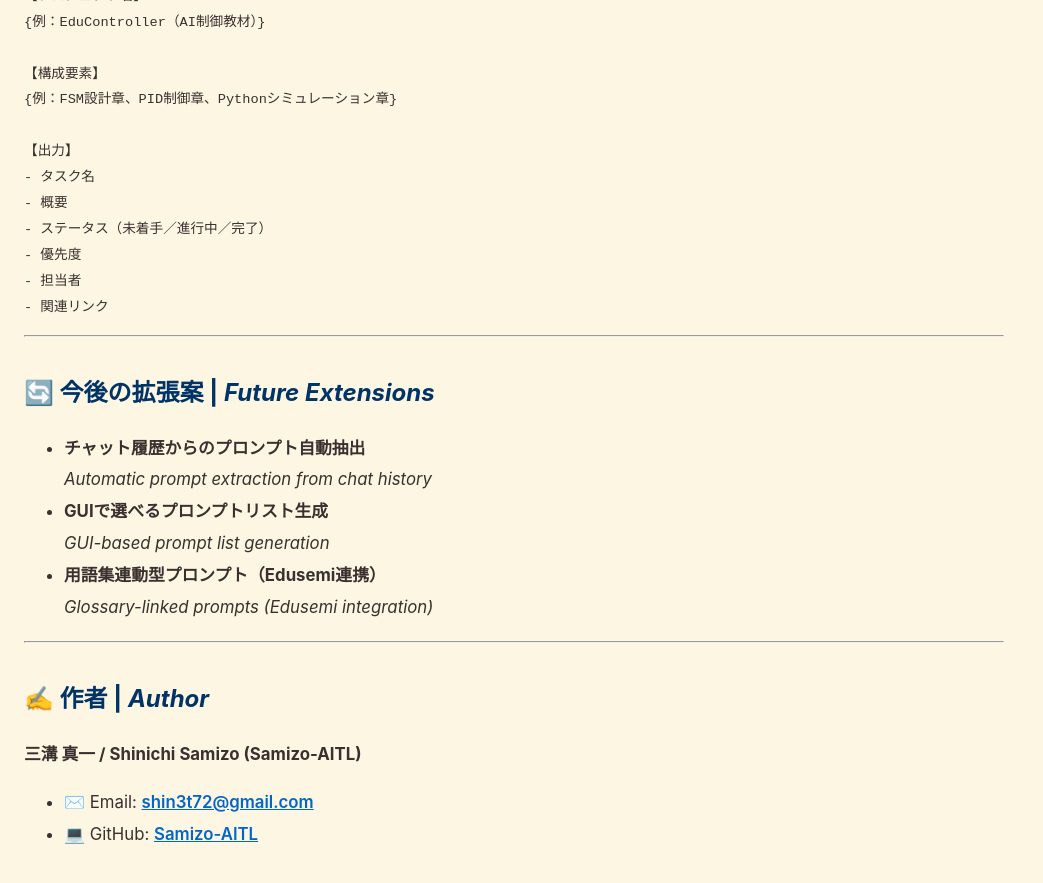
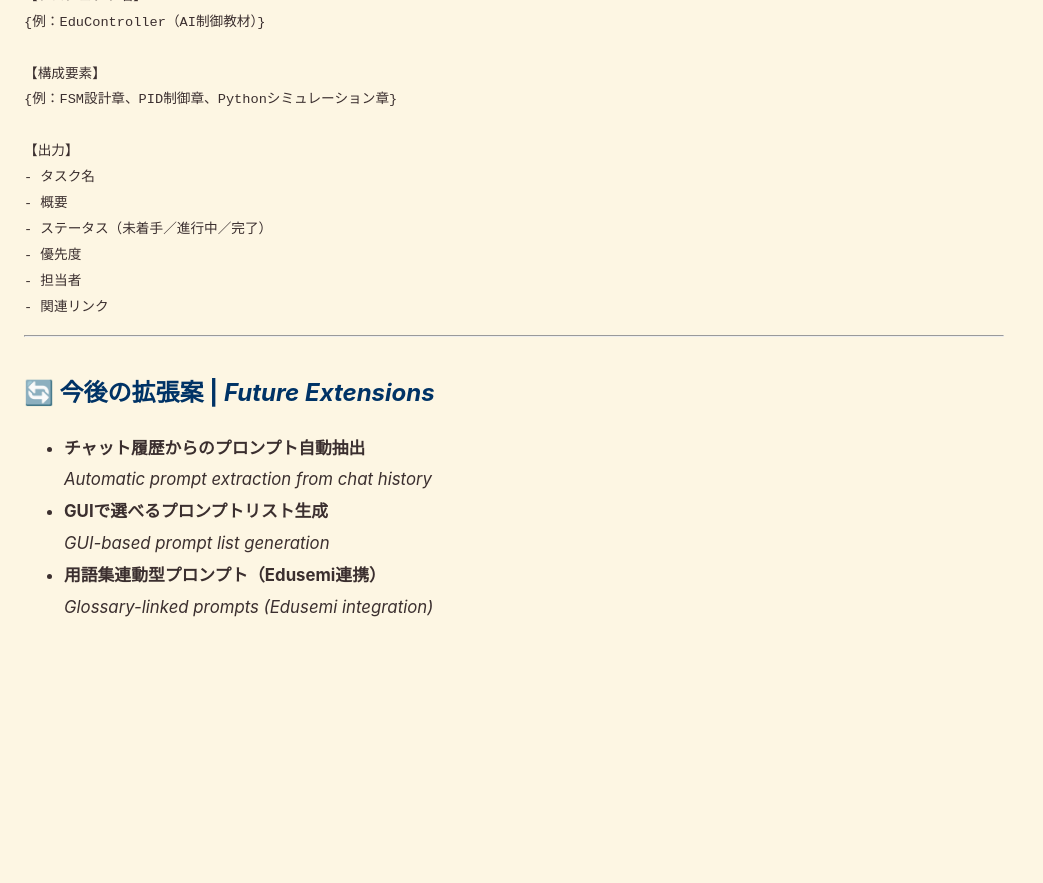
Before and after one commit to Samizo-AITL/SamizoGPT, a Jekyll site: the page built from SamizoGPT-v1x/prompt_templates.md, in a window 1280 px wide and 900 px high, scrolled down 4762 px. Shown: the top 883 px of the window, without its empty margins (0-1043 px from the left). Built offline with Jekyll 4.4.1, drawn with Linux system fonts in a browser that asks for light colours; after the commit the page ends 5435 px from its top, so only the background shows below that.

Commit message:
Update prompt_templates.md

```diff
--- a/SamizoGPT-v1x/prompt_templates.md
+++ b/SamizoGPT-v1x/prompt_templates.md
@@ -226,11 +226,3 @@ PID制御とMPC制御の違いを、次の観点で比較してください：
   *GUI-based prompt list generation*
 - **用語集連動型プロンプト（Edusemi連携）**
   *Glossary-linked prompts (Edusemi integration)*
-
----
-
-## ✍ 作者 | *Author*
-
-**三溝 真一 / Shinichi Samizo (Samizo-AITL)**
-- ✉️ Email: [shin3t72@gmail.com](mailto:shin3t72@gmail.com)
-- 💻 GitHub: [Samizo-AITL](https://github.com/Samizo-AITL)
```
